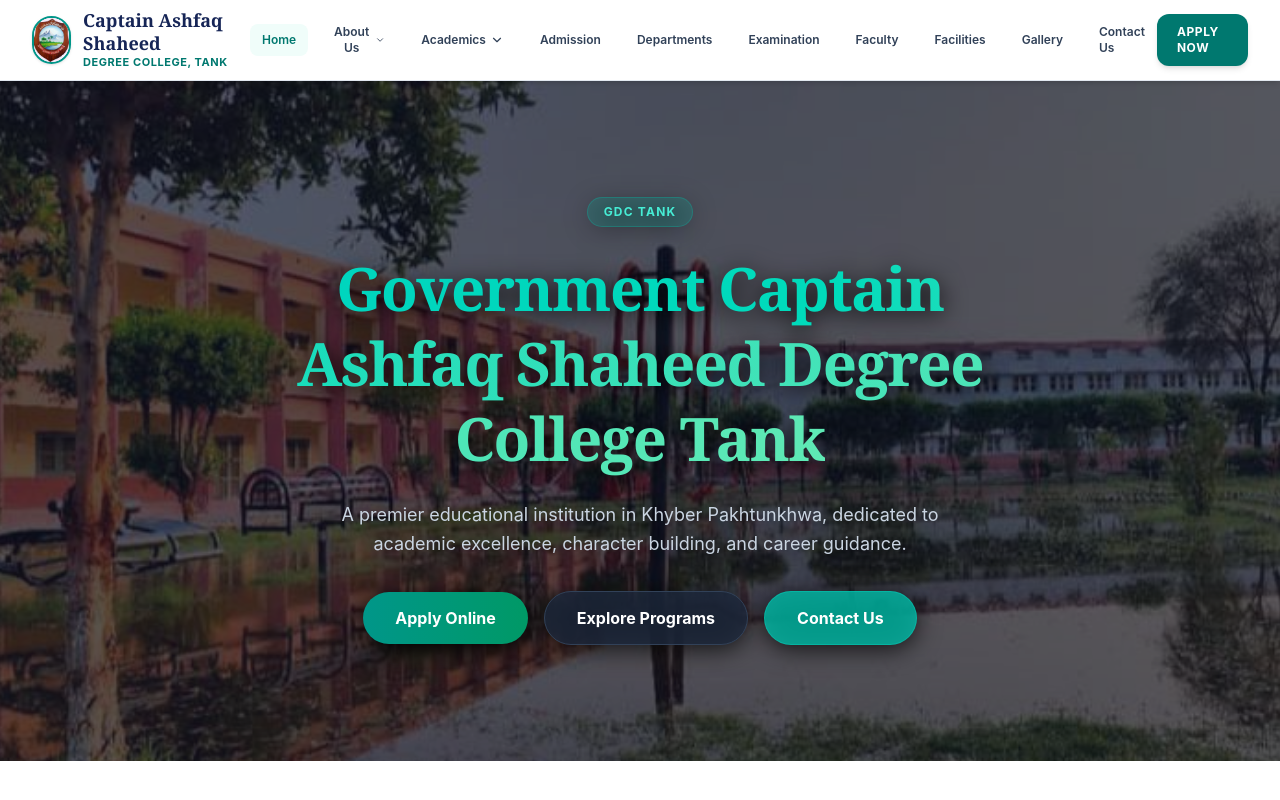
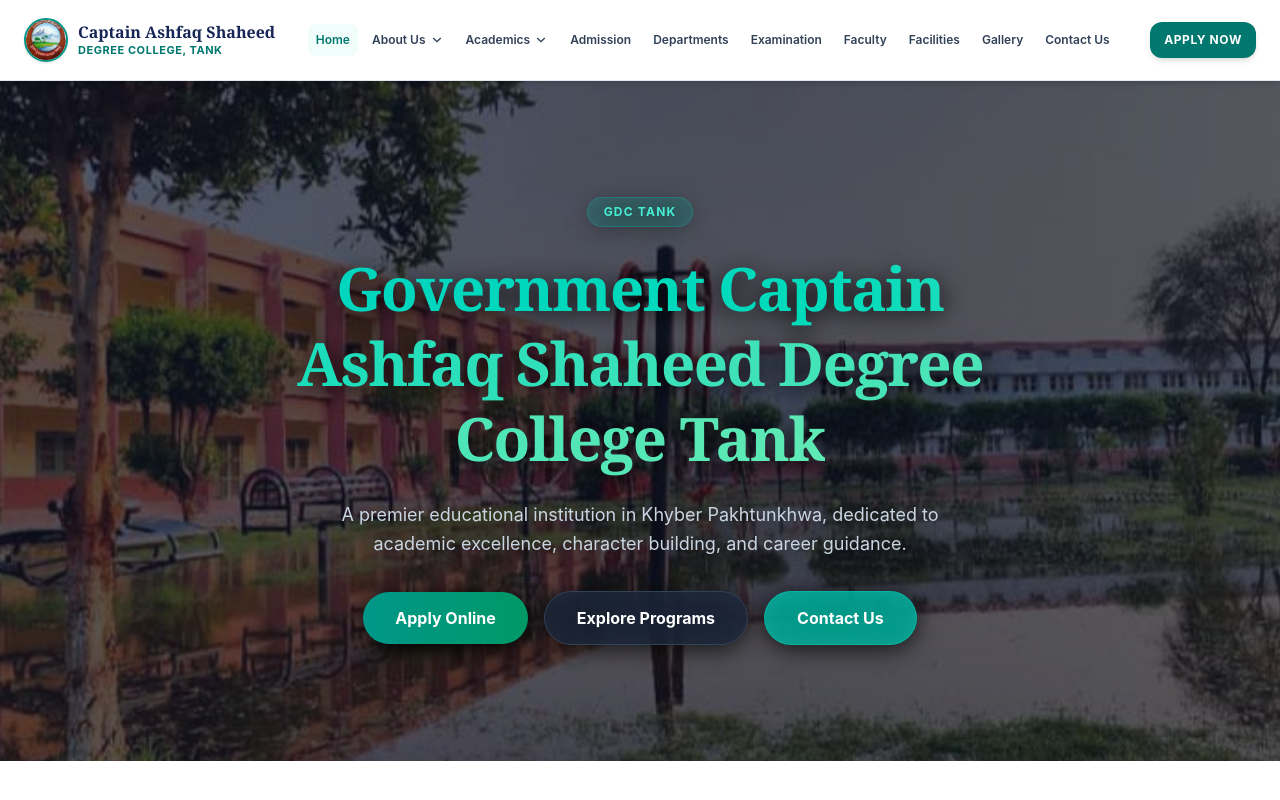
Before and after one commit to tanveermedaveer-jpg/gdc-tank-website, a React (Vite) app: page / in a window 1280 px wide. Shown: the top 800 px of the page. Built offline with nearby package versions, Linux system fonts and the light colour scheme.

Commit message:
Update Navbar.jsx

```diff
--- a/src/components/Navbar.jsx
+++ b/src/components/Navbar.jsx
@@ -39,27 +39,27 @@
   return (
     <header className="sticky top-0 z-50 bg-white shadow-md border-b border-slate-200">
       {/* Asal Navigation Bar */}
-      <div className="max-w-7xl mx-auto px-4 sm:px-6 lg:px-8">
+      <div className="max-w-7xl mx-auto px-2 sm:px-4 lg:px-6">
         <div className="flex items-center justify-between h-20">
 
           {/* Logo aur College ka Naam */}
-          <Link to="/" className="flex items-center space-x-3 group">
-            <img src={logoImg} alt="Logo" className="h-12 w-12 rounded-full object-cover border-2 border-teal-600 shadow-sm group-hover:scale-105 transition-transform" />
+          <Link to="/" className="flex items-center space-x-2.5 group flex-shrink-0">
+            <img src={logoImg} alt="Logo" className="h-11 w-11 rounded-full object-cover border-2 border-teal-600 shadow-sm group-hover:scale-105 transition-transform" />
             <div className="flex flex-col">
-              <span className="font-serif font-bold text-blue-950 text-base sm:text-lg leading-tight group-hover:text-teal-700 transition-colors">
+              <span className="font-serif font-bold text-blue-950 text-sm sm:text-base leading-tight group-hover:text-teal-700 transition-colors whitespace-nowrap">
                 {language === 'ur' ? 'کیپٹن اشفاق شہید' : 'Captain Ashfaq Shaheed'}
               </span>
-              <span className="text-[11px] font-bold text-teal-700 tracking-wider uppercase">
+              <span className="text-[10px] sm:text-[11px] font-bold text-teal-700 tracking-wider uppercase whitespace-nowrap">
                 {language === 'ur' ? 'ڈگری کالج، ٹانک' : 'Degree College, Tank'}
               </span>
             </div>
           </Link>
 
-          {/* Desktop ke ahem Links (Spacing behtar ki gayi hai) */}
-          <nav className="hidden lg:flex items-center space-x-3">
+          {/* Desktop ke ahem Links (whitespace-nowrap ki wajah se saare naam ek hi line mein rahenge) */}
+          <nav className="hidden lg:flex items-center space-x-1 xl:space-x-1.5 text-xs font-semibold text-slate-700">
             <Link
               to="/"
-              className={`px-3 py-2 rounded-lg text-xs font-semibold transition-colors ${
+              className={`px-2 py-2 rounded-lg transition-colors whitespace-nowrap ${
                 location.pathname === '/' ? 'text-teal-700 bg-teal-50' : 'text-slate-700 hover:text-teal-700 hover:bg-slate-50'
               }`}
             >
@@ -73,7 +73,7 @@
                   setAboutDropdown(!aboutDropdown);
                   setAcademicsDropdown(false);
                 }}
-                className="flex items-center gap-1 px-3 py-2 rounded-lg text-xs font-semibold text-slate-700 hover:text-teal-700 hover:bg-slate-50 transition-colors focus:outline-none"
+                className="flex items-center gap-1 px-2 py-2 rounded-lg text-slate-700 hover:text-teal-700 hover:bg-slate-50 transition-colors focus:outline-none whitespace-nowrap"
               >
                 {t('aboutUs')}
                 <ChevronDown className={`w-3.5 h-3.5 transition-transform ${aboutDropdown ? 'rotate-180' : ''}`} />
@@ -83,13 +83,13 @@
                 <div className="absolute top-full left-0 mt-1 w-52 bg-white rounded-xl shadow-xl border border-slate-100 py-2 z-50">
                   <Link
                     to="/about/history"
-                    className="block px-4 py-2 text-xs font-medium text-slate-700 hover:bg-teal-50 hover:text-teal-700 transition-colors"
+                    className="block px-4 py-2 text-xs font-medium text-slate-700 hover:bg-teal-50 hover:text-teal-700 transition-colors whitespace-nowrap"
                   >
                     {language === 'ur' ? 'تاریخ اور پس منظر' : 'History & Background'}
                   </Link>
                   <Link
                     to="/about/vision"
-                    className="block px-4 py-2 text-xs font-medium text-slate-700 hover:bg-teal-50 hover:text-teal-700 transition-colors"
+                    className="block px-4 py-2 text-xs font-medium text-slate-700 hover:bg-teal-50 hover:text-teal-700 transition-colors whitespace-nowrap"
                   >
                     {language === 'ur' ? 'ویژن اور مشن' : 'Vision & Mission'}
                   </Link>
@@ -104,7 +104,7 @@
                   setAcademicsDropdown(!academicsDropdown);
                   setAboutDropdown(false);
                 }}
-                className="flex items-center gap-1 px-3 py-2 rounded-lg text-xs font-semibold text-slate-700 hover:text-teal-700 hover:bg-slate-50 transition-colors focus:outline-none"
+                className="flex items-center gap-1 px-2 py-2 rounded-lg text-slate-700 hover:text-teal-700 hover:bg-slate-50 transition-colors focus:outline-none whitespace-nowrap"
               >
                 {t('academics')}
                 <ChevronDown className={`w-3.5 h-3.5 transition-transform ${academicsDropdown ? 'rotate-180' : ''}`} />
@@ -112,73 +112,73 @@
 
               {academicsDropdown && (
                 <div className="absolute top-full left-0 mt-1 w-64 bg-white rounded-xl shadow-xl border border-slate-100 py-3 z-50 max-h-[80vh] overflow-y-auto">
-                  <div className="px-4 py-1 text-[10px] font-bold text-teal-700 uppercase tracking-wider">
+                  <div className="px-4 py-1 text-[10px] font-bold text-teal-700 uppercase tracking-wider whitespace-nowrap">
                     {language === 'ur' ? 'انٹرمیڈیٹ (HSSC)' : 'INTERMEDIATE (HSSC)'}
                   </div>
-                  <Link to="/academics/pre-medical" className="block px-4 py-1.5 text-xs text-slate-700 hover:bg-teal-50 hover:text-teal-700">
+                  <Link to="/academics/pre-medical" className="block px-4 py-1.5 text-xs text-slate-700 hover:bg-teal-50 hover:text-teal-700 whitespace-nowrap">
                     {t('fscPreMedical')}
                   </Link>
-                  <Link to="/academics/pre-engineering" className="block px-4 py-1.5 text-xs text-slate-700 hover:bg-teal-50 hover:text-teal-700">
+                  <Link to="/academics/pre-engineering" className="block px-4 py-1.5 text-xs text-slate-700 hover:bg-teal-50 hover:text-teal-700 whitespace-nowrap">
                     {t('fscPreEngineering')}
                   </Link>
-                  <Link to="/academics/ics" className="block px-4 py-1.5 text-xs text-slate-700 hover:bg-teal-50 hover:text-teal-700">
+                  <Link to="/academics/ics" className="block px-4 py-1.5 text-xs text-slate-700 hover:bg-teal-50 hover:text-teal-700 whitespace-nowrap">
                     {t('icsComputerScience')}
                   </Link>
-                  <Link to="/academics/fa" className="block px-4 py-1.5 text-xs text-slate-700 hover:bg-teal-50 hover:text-teal-700">
+                  <Link to="/academics/fa" className="block px-4 py-1.5 text-xs text-slate-700 hover:bg-teal-50 hover:text-teal-700 whitespace-nowrap">
                     {t('faArtsHumanities')}
                   </Link>
 
                   <div className="border-t border-slate-100 my-2"></div>
-                  <div className="px-4 py-1 text-[10px] font-bold text-teal-700 uppercase tracking-wider">
+                  <div className="px-4 py-1 text-[10px] font-bold text-teal-700 uppercase tracking-wider whitespace-nowrap">
                     {language === 'ur' ? 'ڈگری پروگرامز (BS 4-YEAR)' : 'DEGREE PROGRAMS (BS 4-YEAR)'}
                   </div>
-                  <Link to="/academics/bs-computer-science" className="block px-4 py-1.5 text-xs text-slate-700 hover:bg-teal-50 hover:text-teal-700">
+                  <Link to="/academics/bs-computer-science" className="block px-4 py-1.5 text-xs text-slate-700 hover:bg-teal-50 hover:text-teal-700 whitespace-nowrap">
                     {t('bsComputerScience')}
                   </Link>
-                  <Link to="/academics/bs-chemistry" className="block px-4 py-1.5 text-xs text-slate-700 hover:bg-teal-50 hover:text-teal-700">
+                  <Link to="/academics/bs-chemistry" className="block px-4 py-1.5 text-xs text-slate-700 hover:bg-teal-50 hover:text-teal-700 whitespace-nowrap">
                     {language === 'ur' ? 'بی ایس کیمسٹری' : 'BS Chemistry'}
                   </Link>
-                  <Link to="/academics/bs-physics" className="block px-4 py-1.5 text-xs text-slate-700 hover:bg-teal-50 hover:text-teal-700">
+                  <Link to="/academics/bs-physics" className="block px-4 py-1.5 text-xs text-slate-700 hover:bg-teal-50 hover:text-teal-700 whitespace-nowrap">
                     {language === 'ur' ? 'بی ایس فزکس' : 'BS Physics'}
                   </Link>
-                  <Link to="/academics/bs-english" className="block px-4 py-1.5 text-xs text-slate-700 hover:bg-teal-50 hover:text-teal-700">
+                  <Link to="/academics/bs-english" className="block px-4 py-1.5 text-xs text-slate-700 hover:bg-teal-50 hover:text-teal-700 whitespace-nowrap">
                     {language === 'ur' ? 'بی ایس انگلش' : 'BS English'}
                   </Link>
-                  <Link to="/academics/bs-political-science" className="block px-4 py-1.5 text-xs text-slate-700 hover:bg-teal-50 hover:text-teal-700">
+                  <Link to="/academics/bs-political-science" className="block px-4 py-1.5 text-xs text-slate-700 hover:bg-teal-50 hover:text-teal-700 whitespace-nowrap">
                     {language === 'ur' ? 'بی ایس پولیٹیکل سائنس' : 'BS Political Science'}
                   </Link>
                 </div>
               )}
             </div>
 
-            <Link to="/admission" className="px-3 py-2 rounded-lg text-xs font-semibold text-slate-700 hover:text-teal-700 hover:bg-slate-50 transition-colors">
+            <Link to="/admission" className="px-2 py-2 rounded-lg text-slate-700 hover:text-teal-700 hover:bg-slate-50 transition-colors whitespace-nowrap">
               {t('admission')}
             </Link>
-            <Link to="/departments" className="px-3 py-2 rounded-lg text-xs font-semibold text-slate-700 hover:text-teal-700 hover:bg-slate-50 transition-colors">
+            <Link to="/departments" className="px-2 py-2 rounded-lg text-slate-700 hover:text-teal-700 hover:bg-slate-50 transition-colors whitespace-nowrap">
               {t('departments')}
             </Link>
-            <Link to="/examination" className="px-3 py-2 rounded-lg text-xs font-semibold text-slate-700 hover:text-teal-700 hover:bg-slate-50 transition-colors">
+            <Link to="/examination" className="px-2 py-2 rounded-lg text-slate-700 hover:text-teal-700 hover:bg-slate-50 transition-colors whitespace-nowrap">
               {t('examination')}
             </Link>
-            <Link to="/faculty" className="px-3 py-2 rounded-lg text-xs font-semibold text-slate-700 hover:text-teal-700 hover:bg-slate-50 transition-colors">
+            <Link to="/faculty" className="px-2 py-2 rounded-lg text-slate-700 hover:text-teal-700 hover:bg-slate-50 transition-colors whitespace-nowrap">
               {t('faculty')}
             </Link>
-            <Link to="/facilities" className="px-3 py-2 rounded-lg text-xs font-semibold text-slate-700 hover:text-teal-700 hover:bg-slate-50 transition-colors">
+            <Link to="/facilities" className="px-2 py-2 rounded-lg text-slate-700 hover:text-teal-700 hover:bg-slate-50 transition-colors whitespace-nowrap">
               {t('facilities')}
             </Link>
-            <Link to="/gallery" className="px-3 py-2 rounded-lg text-xs font-semibold text-slate-700 hover:text-teal-700 hover:bg-slate-50 transition-colors">
+            <Link to="/gallery" className="px-2 py-2 rounded-lg text-slate-700 hover:text-teal-700 hover:bg-slate-50 transition-colors whitespace-nowrap">
               {t('gallery')}
             </Link>
-            <Link to="/contact" className="px-3 py-2 rounded-lg text-xs font-semibold text-slate-700 hover:text-teal-700 hover:bg-slate-50 transition-colors">
+            <Link to="/contact" className="px-2 py-2 rounded-lg text-slate-700 hover:text-teal-700 hover:bg-slate-50 transition-colors whitespace-nowrap">
               {t('contactUs')}
             </Link>
           </nav>
 
           {/* Dahine taraf Apply Now Button */}
-          <div className="hidden lg:flex items-center">
+          <div className="hidden lg:flex items-center flex-shrink-0">
             <Link
               to="/apply"
-              className="bg-teal-700 hover:bg-teal-800 text-white font-bold px-5 py-2.5 rounded-xl shadow-md hover:shadow-lg transition-all duration-200 text-xs uppercase tracking-wider"
+              className="bg-teal-700 hover:bg-teal-800 text-white font-bold px-3.5 py-2.5 rounded-xl shadow-md hover:shadow-lg transition-all duration-200 text-xs uppercase tracking-wider whitespace-nowrap"
             >
               {language === 'ur' ? 'ابھی اپلائی کریں' : 'Apply Now'}
             </Link>
@@ -226,7 +226,7 @@
           <Link to="/faculty" className="block px-3 py-2 rounded-lg text-sm font-medium text-slate-700 hover:bg-teal-50 hover:text-teal-700">
             {t('faculty')}
           </Link>
-          <Link to="/facilities" className="block px-3 py-2 rounded-lg text-sm font-medium text-slate-700 hover:text-teal-700 hover:text-teal-700">
+          <Link to="/facilities" className="block px-3 py-2 rounded-lg text-sm font-medium text-slate-700 hover:bg-teal-50 hover:text-teal-700">
             {t('facilities')}
           </Link>
           <Link to="/gallery" className="block px-3 py-2 rounded-lg text-sm font-medium text-slate-700 hover:bg-teal-50 hover:text-teal-700">
```
